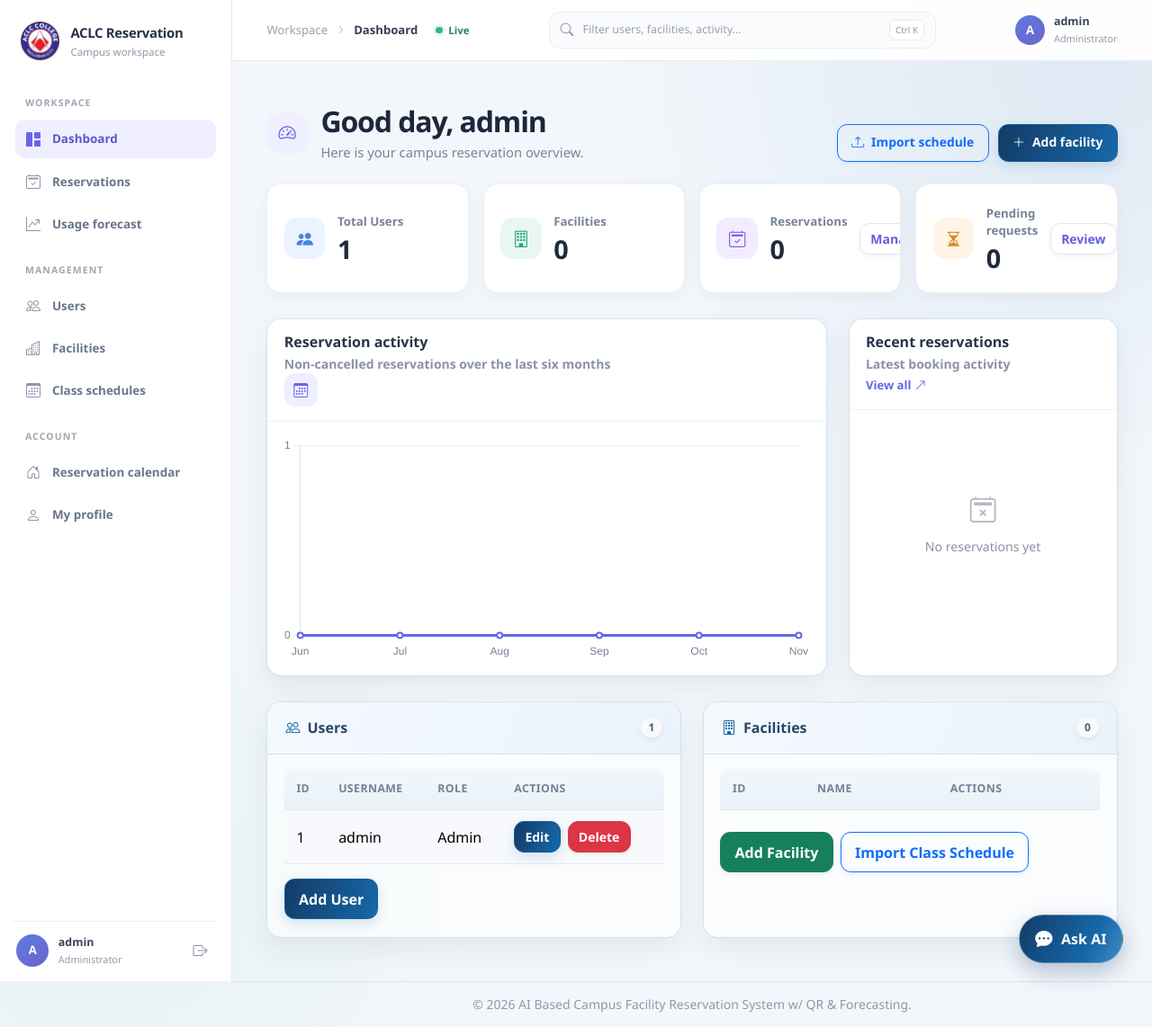
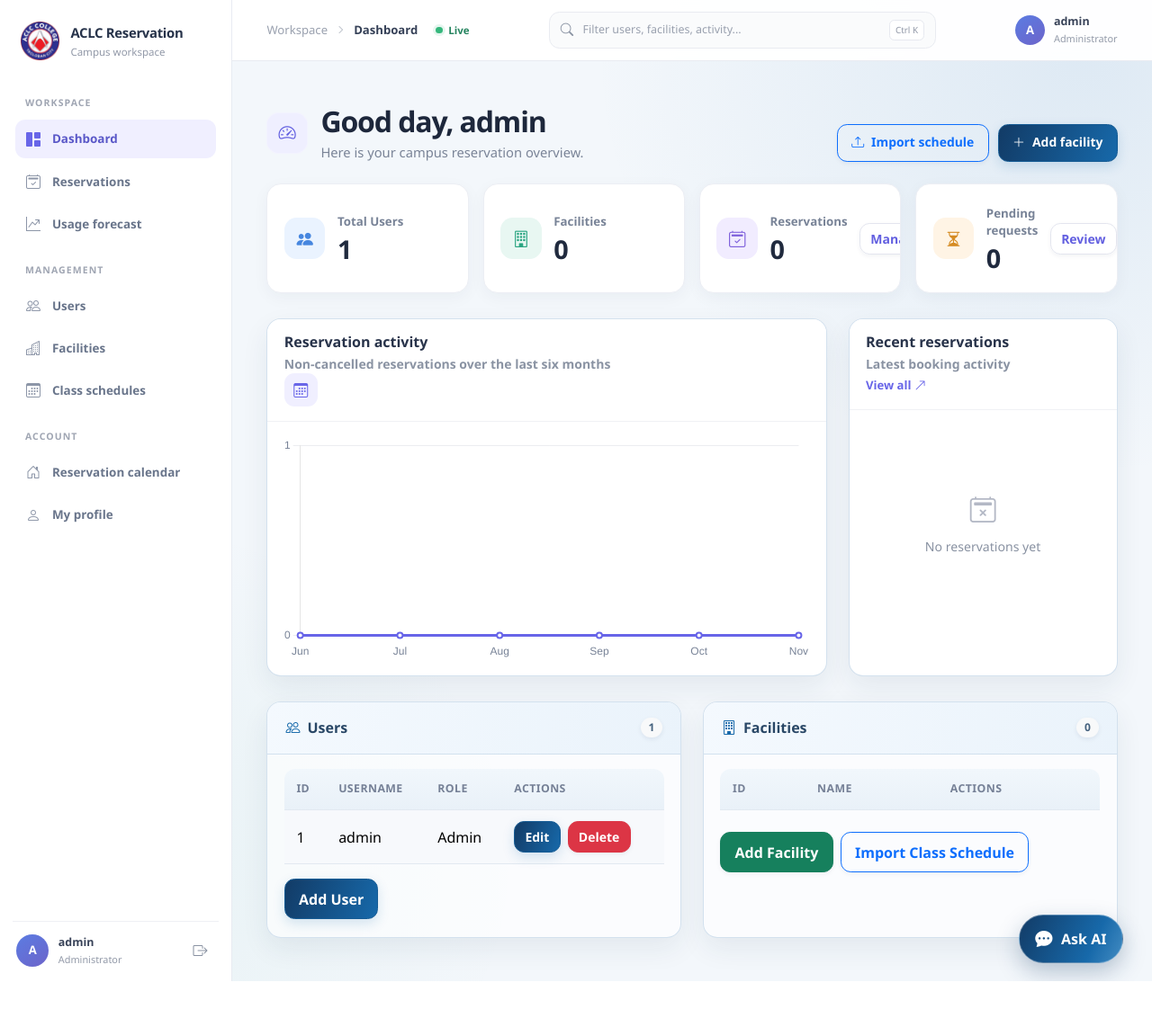
Before and after one commit to aureliaroger05/AI-Based-Campus-Facility-Reservation, a PHP site: page /admin/index.php in a window 1280 px wide. Shown: the whole page at 90% size. After the commit the page ends 1091 px from the top, so only its background shows below. Run offline with PHP 8.4, Linux system fonts and the light colour scheme; a user stored in the database is signed in; data comes from the database, SQL or seed files in the repository; data that the repository does not hold is empty.

Commit message:
Redirect admins to dashboard and lock admin viewport

```diff
--- a/assets/css/style.css
+++ b/assets/css/style.css
@@ -3338,8 +3338,22 @@ body:not(.calendar-page) footer .container {
     display: none;
 }
 
+body.admin-dashboard-page {
+    display: block;
+    width: 100%;
+    height: 100vh;
+    height: 100dvh;
+    min-height: 0;
+    overflow: hidden;
+}
+
 .admin-dashboard-shell {
-    min-height: 100vh;
+    display: flex;
+    width: 100%;
+    height: 100vh;
+    height: 100dvh;
+    min-height: 0;
+    overflow: hidden;
 }
 
 .admin-sidebar {
@@ -3515,7 +3529,12 @@ body:not(.calendar-page) footer .container {
 }
 
 .admin-dashboard-workspace {
-    min-height: 100vh;
+    display: flex;
+    height: 100vh;
+    height: 100dvh;
+    min-height: 0;
+    flex-direction: column;
+    overflow: hidden;
     margin-left: 258px;
 }
 
@@ -3524,6 +3543,7 @@ body:not(.calendar-page) footer .container {
     z-index: 1020;
     top: 0;
     display: flex;
+    flex: 0 0 auto;
     min-height: 4.25rem;
     align-items: center;
     gap: 1.25rem;
@@ -3665,8 +3685,19 @@ body:not(.calendar-page) footer .container {
 }
 
 .admin-dashboard-main {
-    min-height: calc(100vh - 4.25rem);
+    min-height: 0;
+    flex: 1 1 auto;
+    overflow-y: auto;
+    overscroll-behavior: contain;
     padding: 1.7rem 0 2.5rem !important;
+}
+
+.admin-dashboard-workspace > main {
+    min-height: 0;
+    flex: 1 1 auto;
+    overflow-x: hidden;
+    overflow-y: auto;
+    overscroll-behavior: contain;
 }
 
 .admin-dashboard-content {
@@ -3713,6 +3744,11 @@ body:not(.calendar-page) footer .container {
     display: none;
 }
 
+.admin-dashboard-page > .mt-auto.pt-5.pb-5,
+.admin-dashboard-page > footer {
+    display: none;
+}
+
 @media (max-width: 1100px) {
     .admin-sidebar {
         width: 238px;
@@ -3819,18 +3855,18 @@ body:not(.calendar-page) footer .container {
 
 .admin-dashboard-page.calendar-page {
     display: block;
-    width: auto;
-    height: auto;
-    min-height: 100vh;
-    min-height: 100dvh;
+    width: 100%;
+    height: 100vh;
+    height: 100dvh;
+    min-height: 0;
+    overflow: hidden;
+}
+
+.admin-dashboard-page.calendar-page main#reservation-main {
+    flex: 1 1 auto;
+    min-height: 0 !important;
     overflow-x: hidden;
     overflow-y: auto;
-}
-
-.admin-dashboard-page.calendar-page main#reservation-main {
-    flex: 0 0 auto;
-    min-height: 0 !important;
-    overflow: visible;
 }
 
 .admin-dashboard-page.calendar-page main#reservation-main > .container {
--- a/login.php
+++ b/login.php
@@ -20,7 +20,7 @@ if (isset($_POST['login'])) {
         if (!isAdmin() && !empty($_SESSION['admin_scan_return'])) {
             $message = 'Only an administrator account can scan a reservation QR code.';
         } else {
-            header('Location: index.php');
+            header('Location: ' . (isAdmin() ? 'admin/index.php' : 'index.php'));
             exit;
         }
     } else {
```
